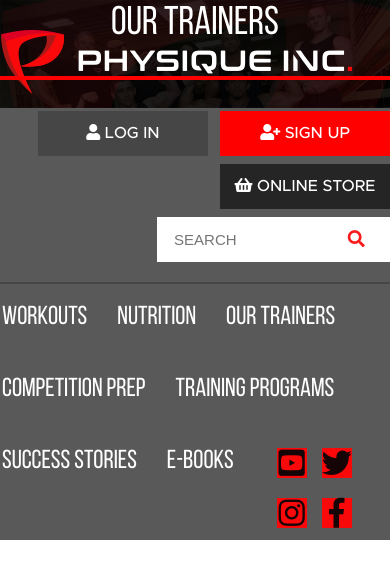
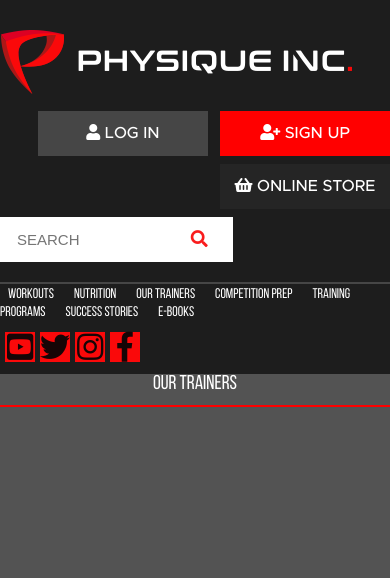
Before and after one commit to Gus88/treiner-adaptive, a plain HTML site: page index.html in a window 390 px wide. Drawn offline with Linux system fonts and the light colour scheme.

Commit message:
add media

```diff
--- a/css/media.css
+++ b/css/media.css
@@ -0,0 +1,62 @@
+@media only screen and (max-width: 1190px) {
+    body{
+        background-color: #535353;
+    }
+    h1{
+        position: relative;
+    }
+
+    /*.box {*/
+        /*width: auto;*/
+        /*margin: 10px;*/
+        /*float: none;*/
+    /*}*/
+
+    /*.box1 {*/
+        /*width: auto;*/
+        /*margin: 10px;*/
+        /*float: none;*/
+    /*}*/
+}
+@media only screen and (max-width: 990px) {
+    header{
+        position: static;
+    }
+    header form{
+        float: left;
+    }
+    header .logo{
+        float: none;
+    }
+    li{
+        display: inline;
+        font-size: 20px;
+        padding: 10px;
+        float: none;
+    }
+    .bar{
+        margin-top: 12px;
+        margin-left: 5px;
+
+    }
+    #backtop{
+        display: none;
+    }
+    h1 {
+        text-transform: uppercase;
+        border-bottom: solid 2px #ff0000;
+        padding-bottom: 11px;
+        font-size: 20px;
+        position: static;
+    }
+    .centr{
+        position: static;
+    }
+}
+@media only screen and (max-width: 765px){
+    li{
+        font-size: 14px;
+        padding: 8px;
+    }
+
+}
--- a/css/style.css
+++ b/css/style.css
@@ -152,7 +152,6 @@ section{
 h1 {
     font-family: 'Bebas Neue' ;
     position: absolute;
-
     text-transform: uppercase;
     width: 100%;
     text-align: center;
--- a/index.html
+++ b/index.html
@@ -6,6 +6,7 @@
     <link rel="stylesheet" href="css/style.css">
     <link rel="stylesheet" href="https://use.fontawesome.com/releases/v5.5.0/css/all.css"
           integrity="sha384-B4dIYHKNBt8Bc12p+WXckhzcICo0wtJAoU8YZTY5qE0Id1GSseTk6S+L3BlXeVIU" crossorigin="anonymous">
+    <link rel="stylesheet" href="css/media.css">
 </head>
 
 <header>
```
